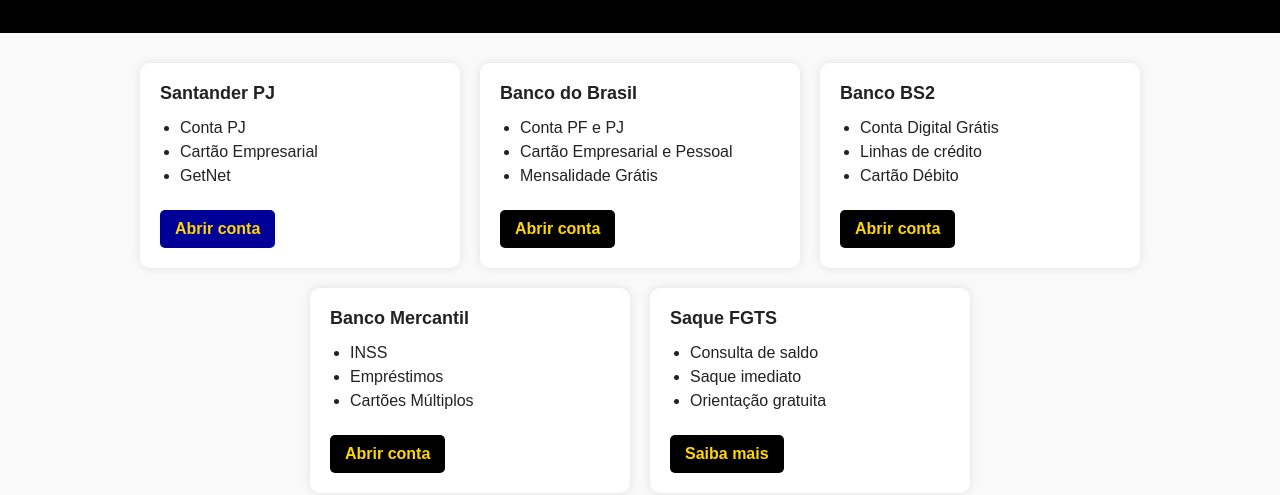
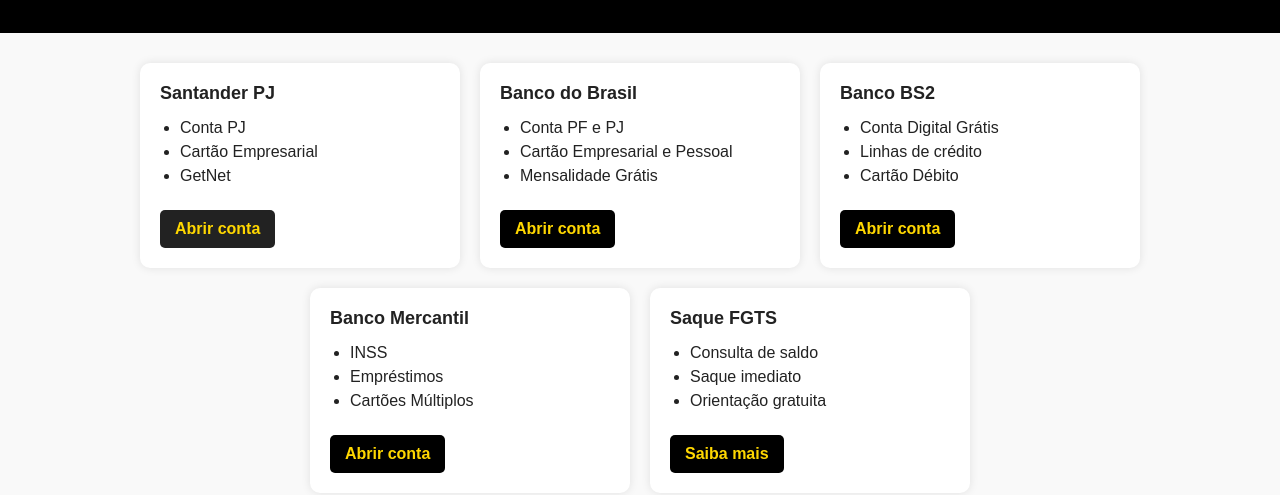
Before and after one commit to Progresso2025/progresso-site, a plain HTML site: page index.html in a window 1280 px wide. In both pictures the pointer is over the link 217 px from the left and 533 px from the top of the page. Shown: the part 305-800 px from the top of the page. Drawn offline with Linux system fonts and the light colour scheme.

Commit message:
Update index.html

```diff
--- a/index.html
+++ b/index.html
@@ -66,7 +66,7 @@
       transition: background 0.3s;
     }
     .btn:hover {
-      background-color: #000099;
+      background-color: #222222;
     }
     footer {
       background-color: #eee;
```
